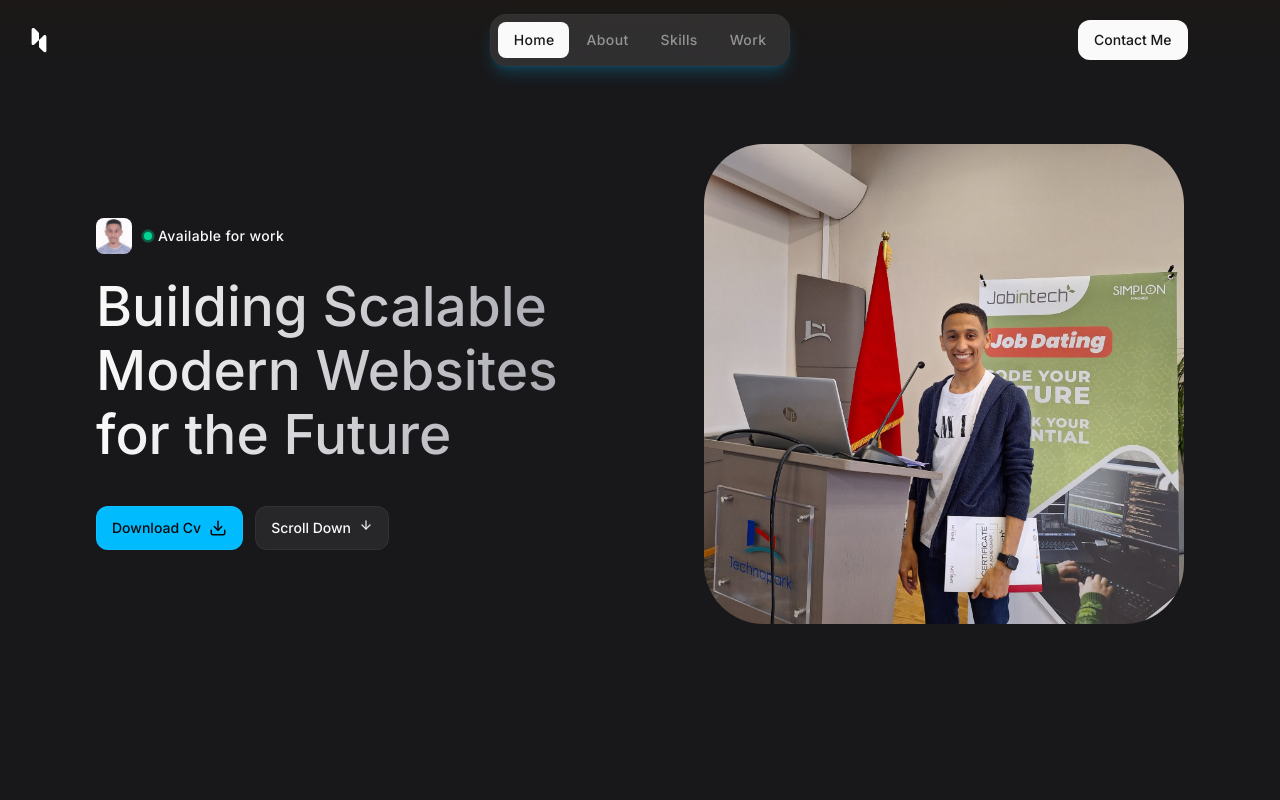
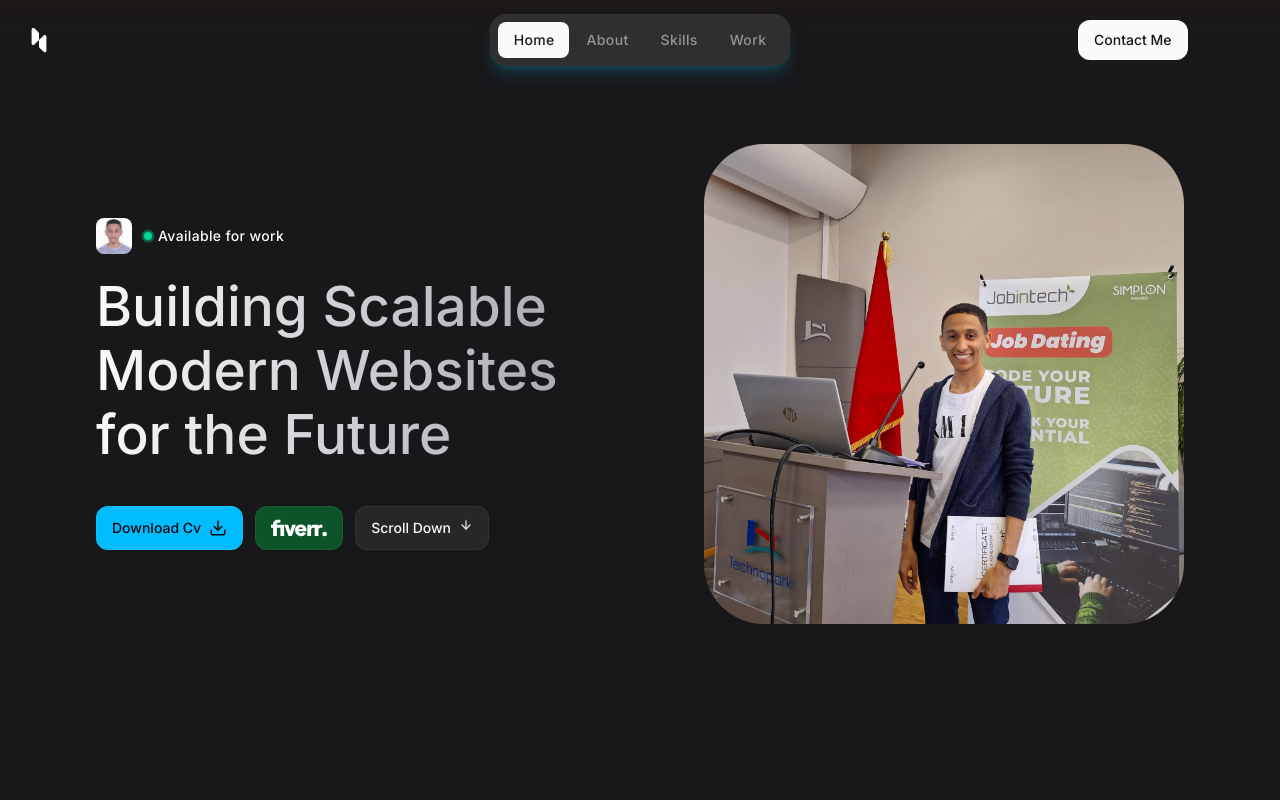
Before and after one commit to MohamedKhassar/Portfolio_Mohamed, a React (Vite) app: page / in a window 1280 px wide. Shown: the top 800 px of the page. Built offline with nearby package versions, Linux system fonts and the light colour scheme.

Commit message:
add fiverr button to see my services to buy it

```diff
--- a/src/components/Hero.jsx
+++ b/src/components/Hero.jsx
@@ -1,5 +1,6 @@
 import { FiArrowDown, FiDownload } from "react-icons/fi";
-import {ButtonPrimary ,ButtonOutline} from "./Button"
+import { ButtonPrimary, ButtonOutline } from "./Button"
+import { SiFiverr } from "react-icons/si";
 const Hero = () => {
     return (
         <section className="pt-28 lg:pt-36" id="home">
@@ -28,7 +29,7 @@ const Hero = () => {
                     </h2>
                     <div className="flex items-center gap-3">
                         <ButtonPrimary label={"download cv"} icon={<FiDownload className="text-[18px]" />} href="/assets/file/Mohamed_Khassar_CV(ENG).pdf" target="_blank" classes={"capitalize group"} />
-
+                        <ButtonPrimary href="https://www.fiverr.com/s/YRx380q" classes={"capitalize !bg-green-900 !text-white hover:!bg-green-50 hover:!text-green-900 !duration-500"} target="_blank" icon={<SiFiverr className="md:size-14 size-12" />} />
                         <ButtonOutline href="#about" label={"scroll down"} classes={"capitalize"} icon={<FiArrowDown className="animate-bounce" />} />
                     </div>
                 </div>
```
Also changed, not shown: public/assets/imgs/fiverr.png (added).
